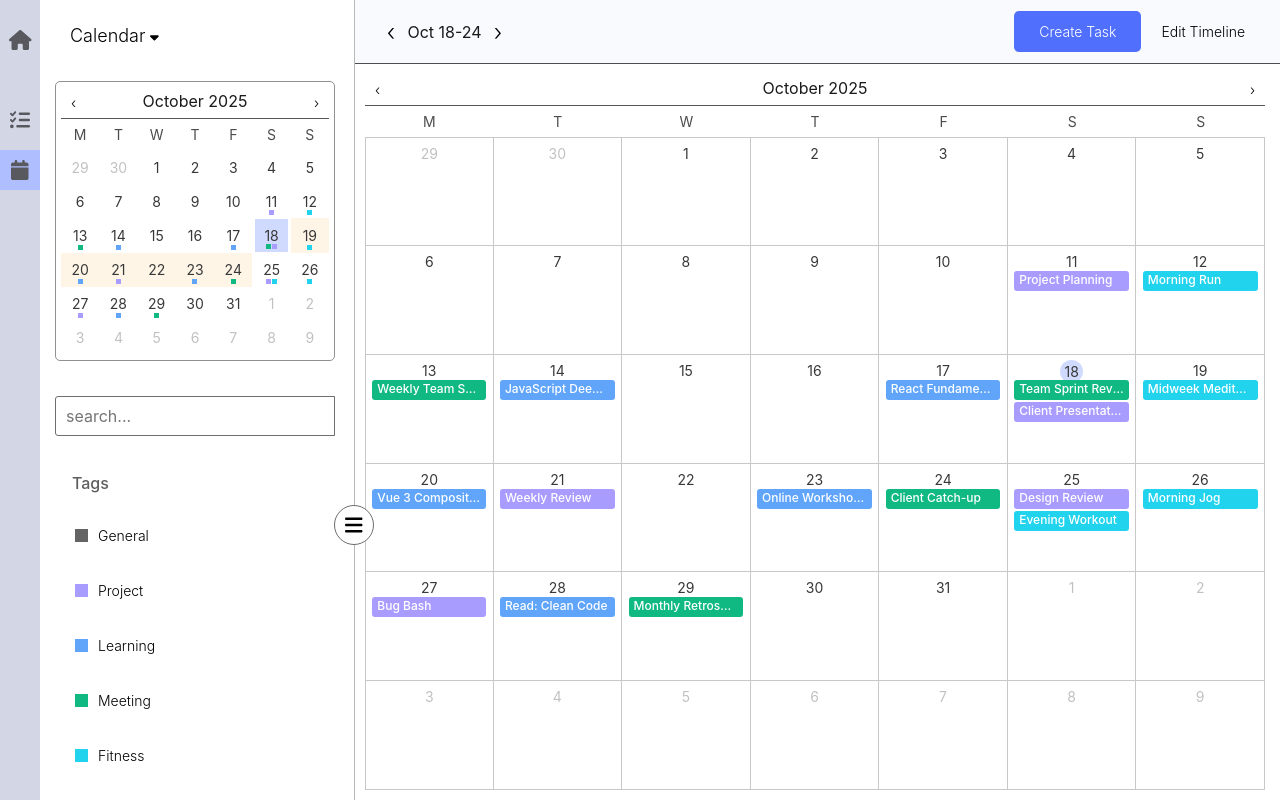
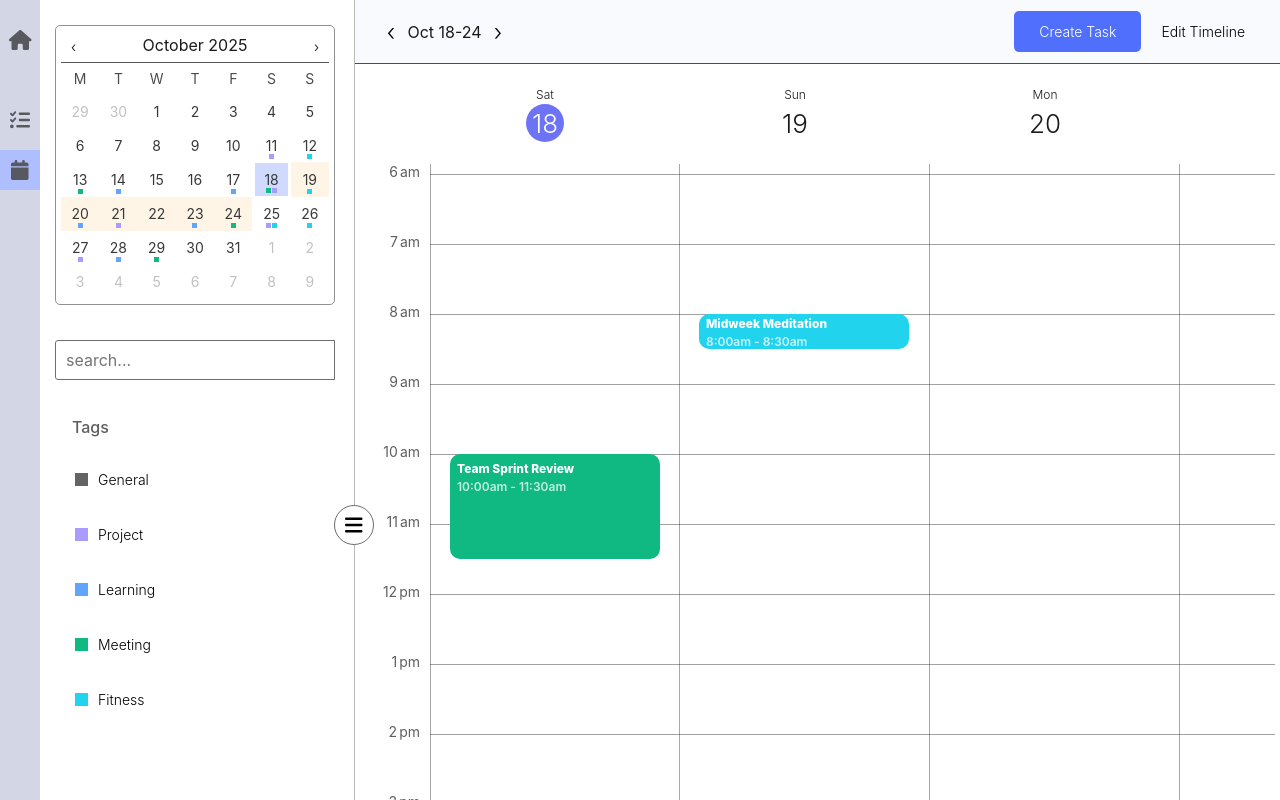
Before and after one commit to Rtam22/Planner, a React (Vite) app: page /calendar in a window 1280 px wide. Built offline with nearby package versions, Linux system fonts and the light colour scheme.

Commit message:
Removed calendar view tab from timeline page

```diff
--- a/src/components/filters/filterBar.tsx
+++ b/src/components/filters/filterBar.tsx
@@ -9,7 +9,7 @@ import Button from "../common/button";
 import { FontAwesomeIcon } from "@fortawesome/react-fontawesome";
 import { faBars } from "@fortawesome/free-solid-svg-icons";
 import useLocalStorage from "../../hooks/useLocalStorage";
-import ViewSelect, { type ViewSelectProps } from "./viewSelect";
+import { type ViewSelectProps } from "./viewSelect";
 
 type filterBarProps = {
   viewSelect?: ViewSelectProps;
@@ -23,7 +23,6 @@ type filterBarProps = {
 };
 
 function FilterBar({
-  viewSelect,
   tasks,
   tags,
   handleFilter,
@@ -34,7 +33,6 @@ function FilterBar({
 }: filterBarProps) {
   const [searchQuery, setSearchQuery] = useState<string>("");
   const [selectedTags, setSelectedTags] = useState<string[]>([]);
-  /*   const [show, setShow] = useState<boolean>(true); */
   const [show, setShow] = useLocalStorage<boolean>({
     key: "filter:modal",
     initialValue: true,
@@ -64,16 +62,9 @@ function FilterBar({
       <Button className="btn-filter-circle" onClick={() => handleSetShow(!show)}>
         <FontAwesomeIcon icon={faBars} style={{ height: "20px", fontSize: "10px" }} />
       </Button>
+
       <div className="filter-bar-wrapper">
         <div className="filter-bar">
-          {viewSelect && (
-            <ViewSelect
-              view={viewSelect.view}
-              setView={viewSelect.setView}
-              options={viewSelect.options}
-            />
-          )}
-
           <Calendar
             size="small"
             selectedDate={selectedDate}
--- a/src/pages/calendarPage.tsx
+++ b/src/pages/calendarPage.tsx
@@ -15,8 +15,6 @@ import { useFilters } from "../hooks/useFilters";
 import Confirmation from "../components/common/confirmation";
 import DateNavigator from "../components/calendar/dateNavigator";
 import EditControls from "../components/calendar/editControls";
-import type { ViewOptions } from "../components/filters/viewSelect";
-import Calendar from "../components/calendar/calendar";
 
 function CalendarPage() {
   const {
@@ -31,13 +29,11 @@ function CalendarPage() {
     setIsEditing,
   } = useTasksContext();
 
-  const [view, setView] = useState<"Calendar" | "Timeline">("Calendar");
   const [selectedDate, setselectedDate] = useState<Date>(new Date());
-
   const { applyFilter, handleFilter, filters } = useFilters();
   const [showModal, setShowModal] = useState<"none" | "view" | "create">("none");
   const [showConfirmation, setShowConfirmation] = useState<"none" | "confirmation">(
-    "none"
+    "none",
   );
   const [selectedTask, setSelectedTask] = useState<Task | null>(null);
   const dates: CalendarDayProps[] = getDayAndDayNumber(selectedDate);
@@ -46,18 +42,12 @@ function CalendarPage() {
     const baseTasks = draftTasks ? draftTasks : tasks;
     return applyFilter(baseTasks, filters);
   }, [tasks, draftTasks, isEditing, filters]);
-  const viewOptions: ViewOptions[] = ["Calendar", "Timeline"];
-
   function handleSelectDate(newDate: Date) {
     setselectedDate(newDate);
   }
 
-  function handleSetView(type: "Calendar" | "Timeline") {
-    setView(type);
-  }
-
   function handleShowModal(type: modalType) {
-    if (type === "create" && view === "Timeline") {
+    if (type === "create") {
       setIsEditing(true);
     }
     setShowModal(type);
@@ -115,7 +105,6 @@ function CalendarPage() {
   return (
     <>
       <FilterBar
-        viewSelect={{ view: view, setView: handleSetView, options: viewOptions }}
         tasks={tasks}
         tags={tags}
         handleFilter={handleFilter}
@@ -185,20 +174,7 @@ function CalendarPage() {
           }
         />
         <div className="content">
-          {/*           <Modal
-            position="absolute"
-            showModal={showModal}
-            setClose={handleCloseModal}
-            backDrop={false}
-            modalType="create"
-            hover={true}
-            left="0"
-            top="0"
-          >
-            <Button className="btn-plain">fdsfgsdg</Button>
-          </Modal> */}
           <div className="horizontal">
-            {view === "Timeline" && (
             <CalendarTimeline
               dates={dates}
               tasks={filteredTasks}
@@ -207,14 +183,6 @@ function CalendarPage() {
               onClick={handleTaskClick}
               isEditing={isEditing}
             />
-            )}
-            {view === "Calendar" && (
-              <Calendar
-                showTaskInCell={filteredTasks}
-                onClickTask={handleTaskClick}
-                size="large"
-              />
-            )}
 
             <Modal
               showModal={showModal}
```
Lines whose indentation alone changed are shown as unchanged.
